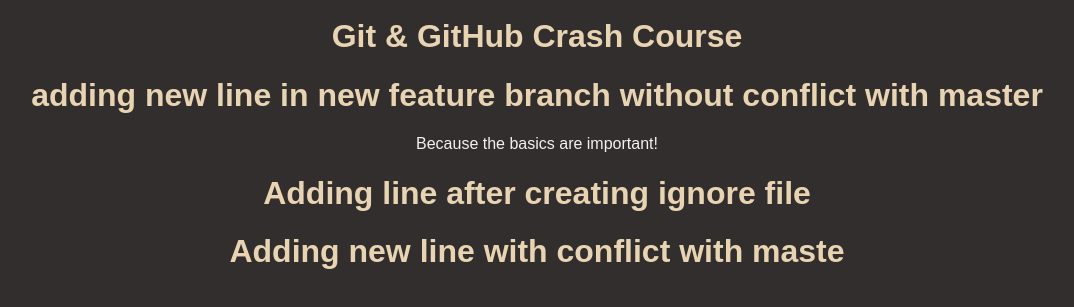
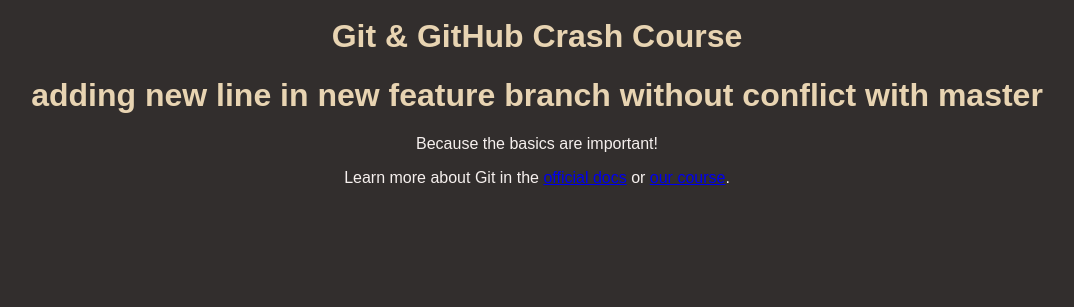
Before and after one commit to Abdullahtheauthor/github_crash_course, a plain HTML site: page index.html in a window 1280 px wide. Shown: the part 53-360 px from the top of the page, without its empty margins (103-1177 px from the left). Drawn offline with Linux system fonts and the light colour scheme.

Commit message:
adding few lines for merging lesson

```diff
--- a/index.html
+++ b/index.html
@@ -11,8 +11,12 @@
     <img id="logo" src="logo.png" alt="A logo that contains the word 'Git'" />
     <h1>Git & GitHub Crash Course</h1>
     <h1>adding new line in new feature branch without conflict with master</h1>
-    <p>Because the basics are important!</p>
-    <h1>Adding line after creating ignore file</h1>
-    <h1>Adding new line with conflict with maste</h1>
+    <main>
+      <p>Because the basics are important!</p>
+      <p>
+        Learn more about Git in the
+        <a href="https://git-scm.com/book/en/v2">official docs</a> or
+        <a href="https://acad.link/git">our course</a>.
+      </p>
   </body>
 </html>
```
